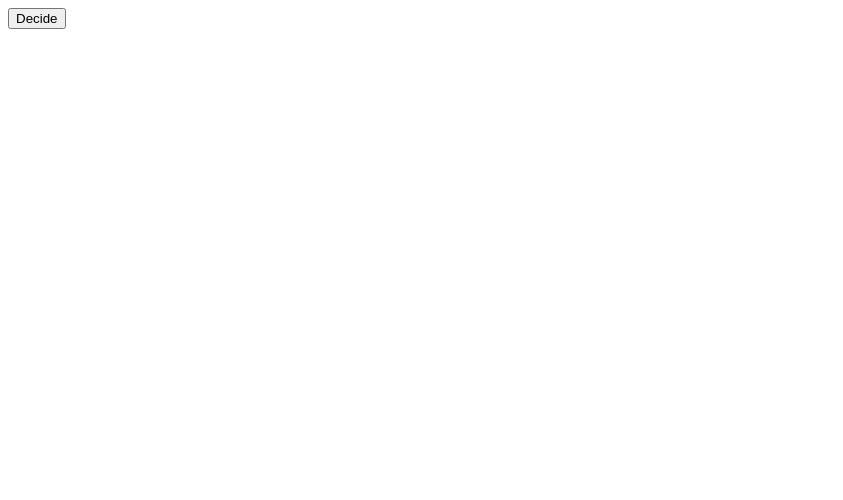
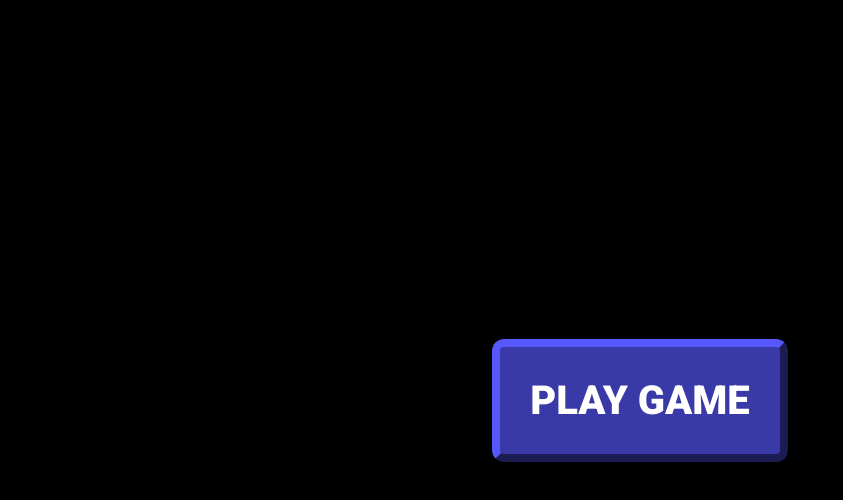
Before and after one commit to Nolantrob/odin-rock-paper-scissors, a plain HTML site: page rock-paper-scissors.html in a window 1280 px wide. Shown: the whole page, without its empty margins (0-843 px from the left). Drawn offline with Linux system fonts and the light colour scheme.

Commit message:
Oops I did the whole project again

```diff
--- /dev/null
+++ b/rock-paper-scissors.css
@@ -0,0 +1,31 @@
+* {
+    margin: 0;
+}
+
+.container {
+    height: 100vh;
+    display: flex;
+    align-items: center;
+    justify-content: center;
+    background-color: black;
+}
+
+button {
+    font-family: "Roboto", Arial, Helvetica, sans-serif;
+    background-color: rgb(57, 58, 167);
+    font-size: 40px;
+    padding: 30px;
+    border: 8px outset rgb(57, 58, 167);
+    border-radius: 12px;
+    font-weight: 900;
+    color: white;
+}
+
+button:hover {
+    background-color: rgb(57, 59, 167);
+    cursor: pointer;
+}
+
+button:active {
+    border-style: inset;
+}
--- a/rock-paper-scissors.html
+++ b/rock-paper-scissors.html
@@ -4,13 +4,22 @@
 <head>
     <meta charset="UTF-8">
     <meta name="viewport" content="width=device-width, initial-scale=1.0">
+    <link rel="stylesheet" href="rock-paper-scissors.css">
+    <link rel="preconnect" href="https://fonts.googleapis.com">
+    <link rel="preconnect" href="https://fonts.gstatic.com" crossorigin>
+    <link
+        href="https://fonts.googleapis.com/css2?family=Roboto:ital,wght@0,100;0,300;0,400;0,500;0,700;0,900;1,100;1,300;1,400;1,500;1,700;1,900&display=swap"
+        rel="stylesheet">
     <title>Odin: Rock, Paper, Scissors</title>
     <script type="text/javascript" src="rock-paper-scissors.js"></script>
 </head>
 
 <body>
 
-    <button onclick="getComputerChoice()">Decide</button>
+    <div class="container">
+        <button onclick="playGame();">PLAY GAME</button>
+
+    </div>
 
 </body>
 
--- a/rock-paper-scissors.js
+++ b/rock-paper-scissors.js
@@ -1,5 +1,119 @@
-const getComputerChoice= () => {
-    const options = ['Rock','Paper','Scissors'];
-    const compNum = Math.floor(Math.random() * (options.length));
-    console.log(options[compNum]);
+const playGame = () => {
+
+    // This function generates rock, paper, or scissors randomly for the computer and returns the computer's choice.
+
+    let victoryStatement = '';
+    let humanChoiceHolder = '';
+    let computerChoiceHolder = '';
+
+    const getComputerChoice = () => {
+        const options = ['rock', 'paper', 'scissors'];
+        const compNum = Math.floor(Math.random() * (options.length));
+        computerChoiceHolder = options[compNum];
+        return options[compNum];
+    }
+
+    // This function creates a prompt, allows the user to enter their choice, and returns user's input.
+
+    const getHumanChoice = () => {
+
+        let userInput = prompt(`${victoryStatement}Rock, Paper, or Scissors?`).toLowerCase();
+
+        if (userInput === 'rock' || userInput === 'paper' || userInput === 'scissors') {
+            humanChoiceHolder = userInput;
+            return userInput;
+        } else {
+            alert('Please enter a valid choice!');
+            getHumanChoice();
+        }
+    }
+
+    victoryStatement = '';
+    let humanScore = 0;
+    let computerScore = 0;
+
+    const playRound = (humanChoice, computerChoice) => {
+        /*  If computer wins, increment 'scoreTracker' down.
+            If human wins, increment 'scoreTracker' up.
+            If it's a positive number, human wins round.
+            If it's negative, computer wins round.
+            If 0, it's a draw. */
+
+        let scoreTracker = 0;
+
+        // condition if user inputs 'rock'
+        if (humanChoice === 'rock') {
+            if (computerChoice === 'paper') {
+                scoreTracker--;
+            }
+            else if (computerChoice === 'scissors') {
+                scoreTracker++;
+            }
+            // condition if user inputs 'paper'
+        } else if (humanChoice === 'paper') {
+            if (computerChoice === 'scissors') {
+                scoreTracker--;
+            } else if (computerChoice === 'rock') {
+                scoreTracker++;
+            }
+            // condition if user inputs 'scissors'
+        } else if (humanChoice === 'scissors') {
+            if (computerChoice === 'rock') {
+                scoreTracker--;
+            } else if (computerChoice === 'paper') {
+                scoreTracker++;
+            }
+        }
+
+        // Determine winner via scoreTracker
+        if (scoreTracker === 0) {
+            itsADraw();
+        } else if (scoreTracker > 0) {
+            humanWins();
+        } else {
+            computerWins();
+        }
+
+        function sayGameChoices() {
+            victoryStatement = `You picked... ${humanChoiceHolder}!\nComputer picked... ${computerChoice}!\n\n`;
+        }
+
+        // Helper functions for clarity
+        function itsADraw() {
+            sayGameChoices();
+            victoryStatement += "DRAW! Let's go again!";
+            sayCurrentGameScore();
+        }
+
+        function humanWins() {
+            sayGameChoices();
+            victoryStatement += `You win! ${capitalize(humanChoice)} beats ${computerChoice}!`;
+            humanScore++;
+            sayCurrentGameScore();
+        }
+
+        function computerWins() {
+            sayGameChoices();
+            victoryStatement += `You lose! ${capitalize(computerChoice)} beats ${humanChoice}!`;
+            computerScore++;
+            sayCurrentGameScore();
+        }
+
+        function sayCurrentGameScore() {
+            victoryStatement += `\n\nHuman Score: ${humanScore}\nComputer Score: ${computerScore}\n----------------------------------\n`;
+        }
+
+        function capitalize(s) {
+            return String(s[0]).toUpperCase() + String(s).slice(1);
+        }
+    }
+
+
+    while (humanScore < 5 && computerScore < 5) {
+        playRound(getHumanChoice(), getComputerChoice());
+    }
+
+    alert(`You picked... ${humanChoiceHolder}!\nComputer picked... ${computerChoiceHolder}!\n\n${(humanScore > computerScore) ? 'Victory' : 'Better luck next time'}! ${(humanScore > computerScore) ? 'Human' : 'Computer'} wins the game!
+    \nYour Score: ${humanScore}\nComputer Score: ${computerScore}\n\nPress the button below to play again!`);
+
 }
```
